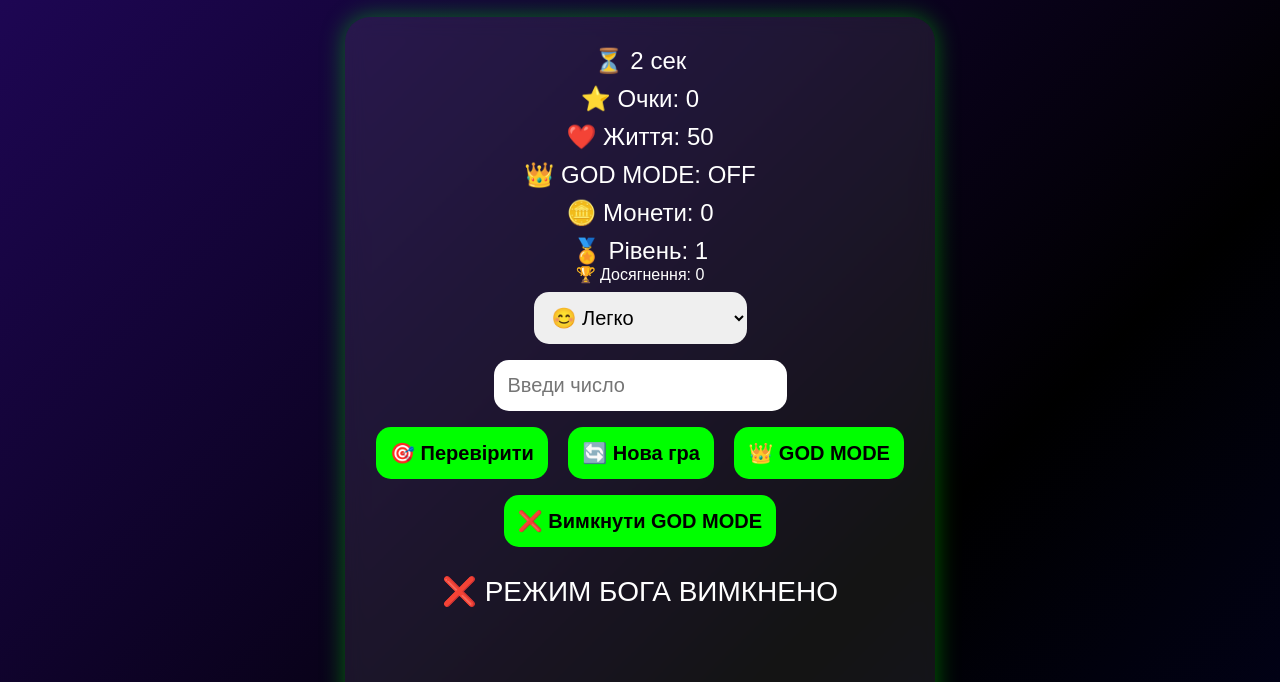
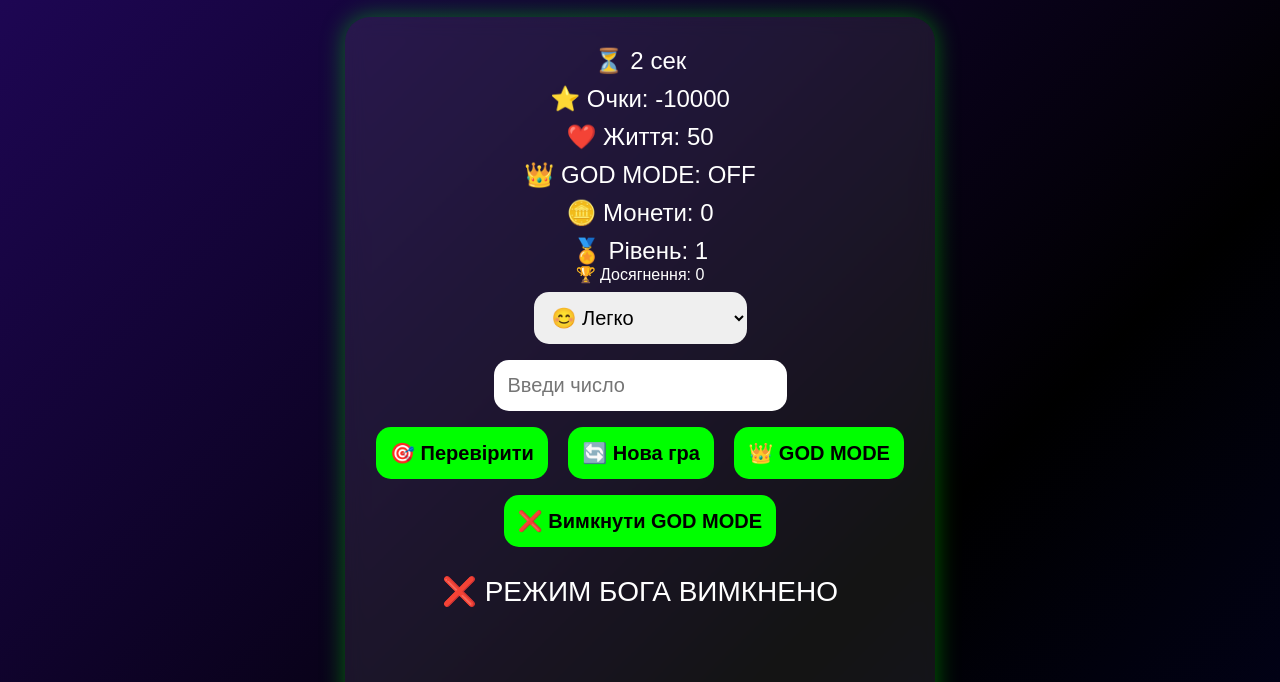
Before and after one commit to Nazar423333333/game, a plain HTML site: page index.html in a window 1280 px wide. Both pictures are taken after a click on the button "❌ Вимкнути GOD MODE". Shown: the part 105-787 px from the top of the page. Drawn offline with Linux system fonts and the light colour scheme.

Commit message:
Update index.html

```diff
--- a/index.html
+++ b/index.html
@@ -530,7 +530,7 @@ function activateGodMode(){
 function deactivateGodMode(){
 
     godMode = false;
-        score= 0;
+        score -=10000
 
     document.getElementById("god").innerHTML =
     "👑 GOD MODE: OFF";
```
